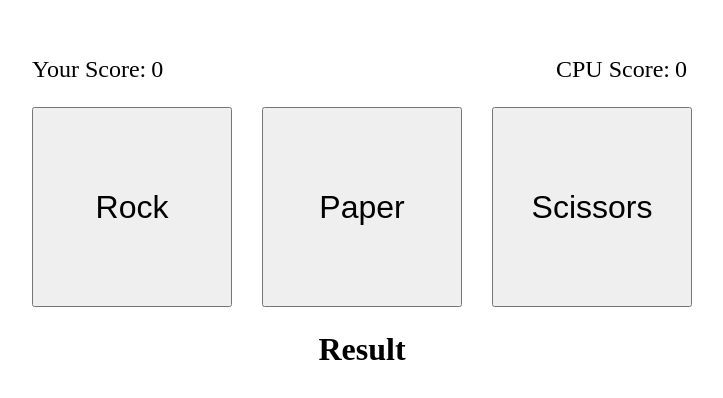
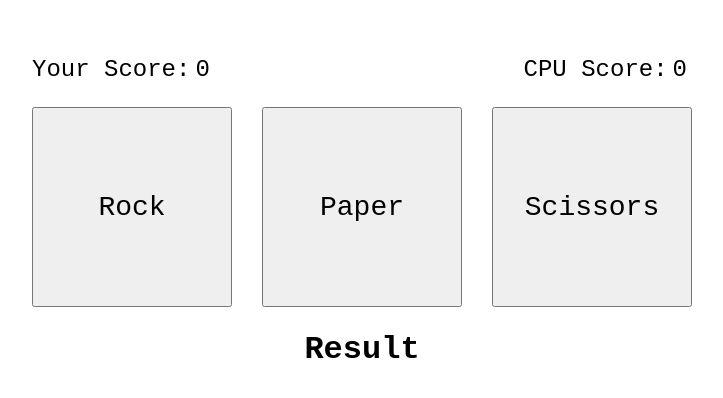
Before and after one commit to menulln/odin_rock_paper_scissors, a plain HTML site: page rock-paper-scissors.html in a window 1280 px wide. Shown: the whole page, without its empty margins (278-1001 px from the left). Drawn offline with Linux system fonts and the light colour scheme.

Commit message:
Update font-family for whole page

```diff
--- a/style.css
+++ b/style.css
@@ -5,6 +5,7 @@ body {
     display: flex;
     justify-content: center;
     align-items: flex-start;
+    font-family: 'Courier New', Courier, monospace;
 }
 
 .game {
@@ -27,7 +28,6 @@ body {
 }
 
 .buttons {
-
     display: flex;
     justify-content: center;
     align-items: center;
@@ -37,7 +37,8 @@ body {
 .game-button {
     width: 200px;
     height: 200px;
-    font-size: 32px;
+    font-size: 28px;
+    font-family: 'Courier New', Courier, monospace;
 }
 
 .result {
```
